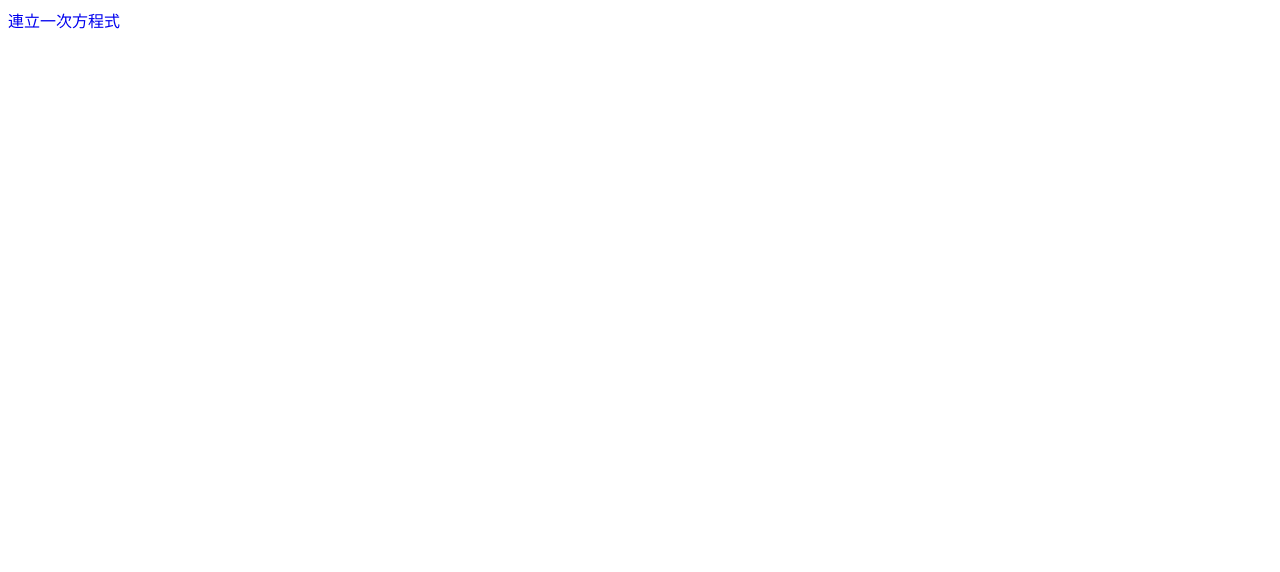
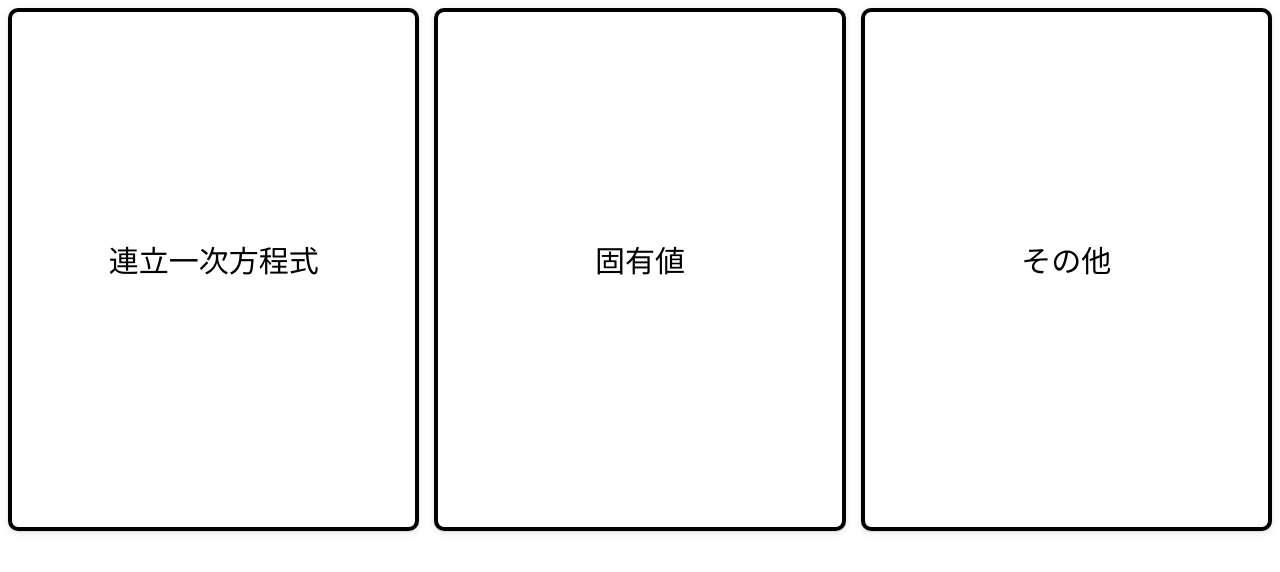
Before and after one commit to tarao1006/numerical-calculation, a React app: page / in a window 1280 px wide. Shown: the top 572 px of the page. Built offline with nearby package versions, Linux system fonts and the light colour scheme.

Commit message:
Add desgin

```diff
--- a/frontend/src/home.jsx
+++ b/frontend/src/home.jsx
@@ -1,15 +1,84 @@
 import React from 'react'
+import styled from 'styled-components'
 import Link from './components/linkcomposition'
+import Title from './components/title'
 
 const Home = () => {
 
   return (
-    <>
+    <Wrapper>
       <Link to="/linear_equation">
-        連立一次方程式
+        <Category
+          name="連立一次方程式"
+          description="連立一次方程式を解きます。"
+        />
       </Link>
-    </>
+      <Link to="/linear_equation">
+        <Category
+          name="固有値"
+          description="行列の固有値を求めます。"
+        />
+      </Link>
+      <Link to="/linear_equation">
+        <Category
+          name="その他"
+          description="その他有名なものです。"
+        />
+      </Link>
+    </Wrapper>
   )
 }
 
 export default Home
+
+const Category = ({ name, description, children }) => {
+
+  return (
+    <Body>
+      <Method>
+      <Name>
+        { name }
+      </Name>
+      <Description>
+        { description }
+      </Description>
+      </Method>
+    </Body>
+  )
+}
+
+const Wrapper = styled.div`
+  display: grid;
+  grid-template-columns: repeat(3, minmax(100px, 1fr));
+  gap: 15px;
+  min-width: 700px;
+`
+
+const Body = styled.div`
+  font-size: 15px;
+  text-align: center;
+  border-radius: 10px;
+  border: solid 4px;
+  border-color: black;
+  box-shadow: 0px 1px 2px 0px rgba(0, 0, 0, 0.1), 0px 2px 10px 0px rgba(0, 0, 0, 0.08);
+  transition: all 0.4s ease 0s;
+  color: black;
+
+  &:hover {
+    background: black;
+    color: white;
+  }
+`
+
+const Method = styled.div`
+  padding: 15em 0;
+`
+
+const Name = styled.div`
+  font-size: 2em;
+`
+
+const Description = styled.div`
+  color: white;
+  font-size: 1em;
+`
```
